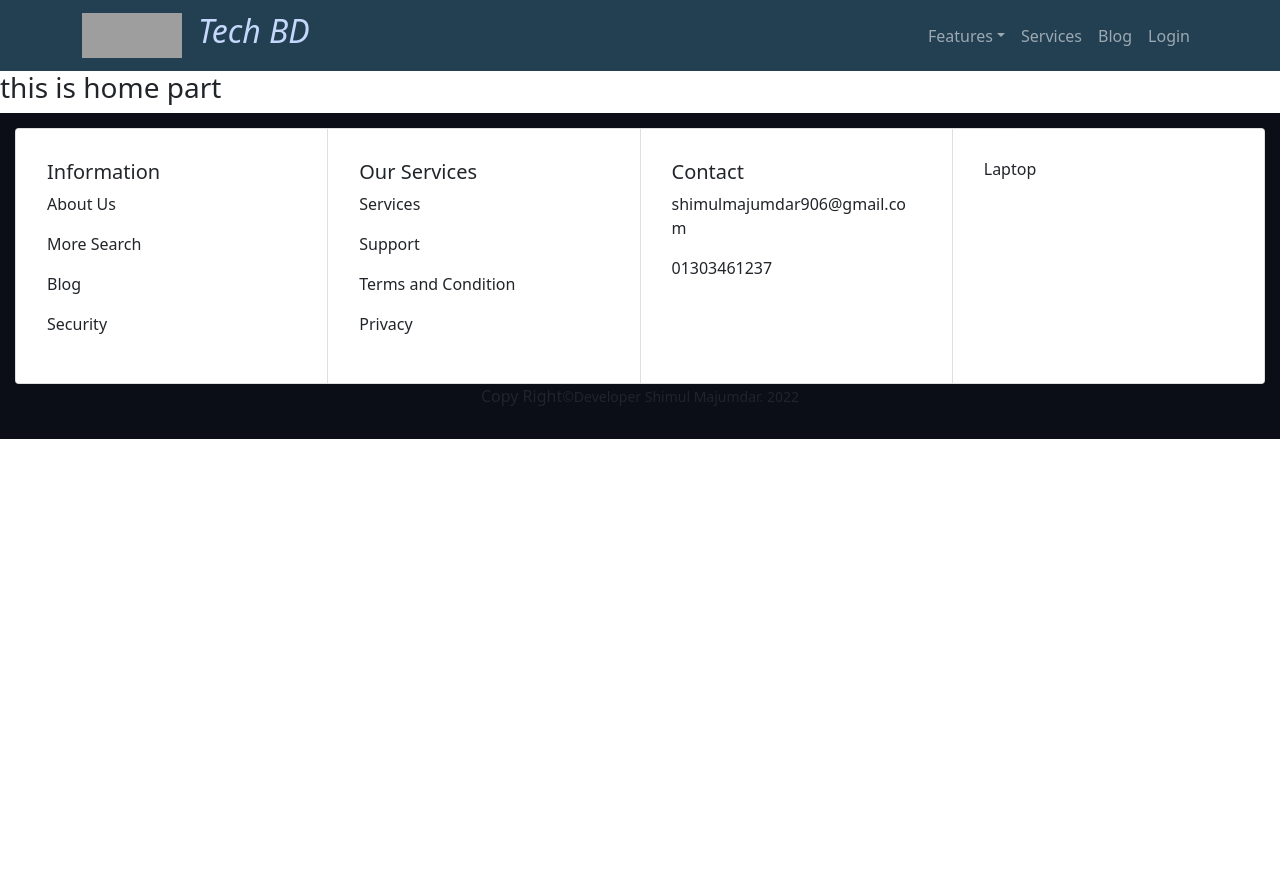
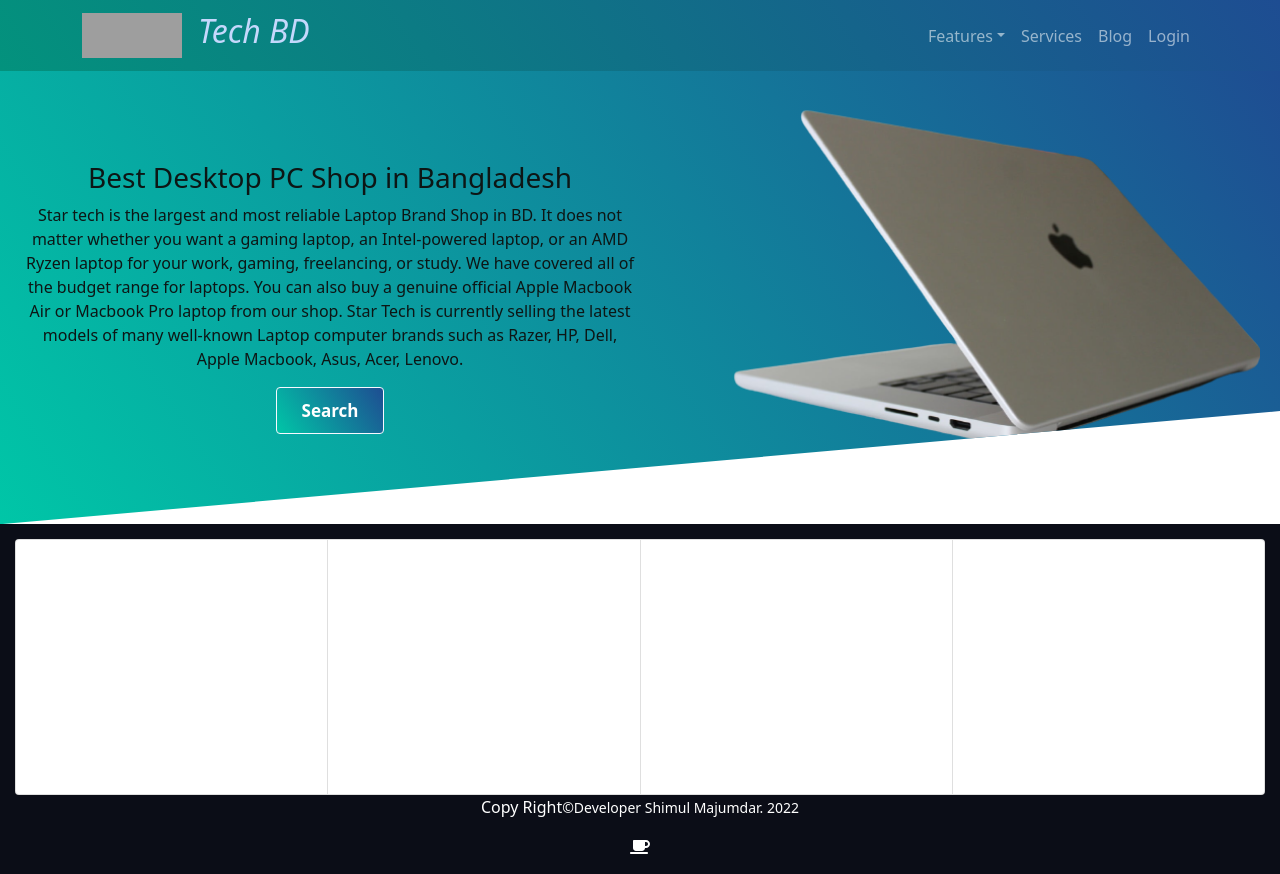
Before and after one commit to Shimulmajumdarshuvo/Tech-BD-Client-site, a React (Create React App) app: page / in a window 1280 px wide. Before the commit the page ends 800 px from the top, so only its background shows below. Built offline with nearby package versions, Linux system fonts and the light colour scheme; no server answers; grey boxes are pictures that could not be loaded.

Commit message:
banner part commit

```diff
--- a/package.json
+++ b/package.json
@@ -3,6 +3,9 @@
   "version": "0.1.0",
   "private": true,
   "dependencies": {
+    "@fortawesome/fontawesome-svg-core": "^6.1.1",
+    "@fortawesome/free-solid-svg-icons": "^6.1.1",
+    "@fortawesome/react-fontawesome": "^0.1.18",
     "@testing-library/jest-dom": "^5.16.4",
     "@testing-library/react": "^13.1.1",
     "@testing-library/user-event": "^13.5.0",
--- /dev/null
+++ b/src/Components/Home/Banner/Banner.css
@@ -0,0 +1,45 @@
+.banner {
+    background-image: linear-gradient(57deg, #00c6a7, #1e4d92);
+    clip-path: polygon(0% 0%, 100% 0%, 100% 75%, 0% 100%);
+    display: grid;
+    grid-template-columns: 1fr 1fr;
+    text-align: center;
+    color: rgb(13, 22, 21);
+    padding: 20px;
+}
+
+.left {
+    display: flex;
+    text-align: center;
+    align-items: center;
+}
+
+.left button {
+    border: 1px solid ghostwhite;
+    font-size: 17px;
+    font-weight: bold;
+    color: #fff;
+    border-radius: 4px;
+    padding: 10px 25px;
+    background: linear-gradient(57deg, #00c6a7, #1e4d92);
+}
+
+.left button:hover {
+    background: linear-gradient(57deg, #00c6a7, #1e4d92, #00c6a7);
+
+}
+
+.right {}
+
+.right img {
+    width: 100%;
+}
+
+@media only screen and (max-width:760px) {
+    .banner {
+        display: grid;
+        grid-template-columns: 1fr;
+
+    }
+
+}
--- /dev/null
+++ b/src/Components/Home/Banner/Banner.js
@@ -0,0 +1,26 @@
+import React from 'react';
+import mackbook from '../../../images/mackbook.png';
+import './Banner.css';
+
+
+const Banner = () => {
+    return (
+        <div className='banner'>
+            <div className='left'>
+                <center>
+                    <h3>Best Desktop PC Shop in Bangladesh</h3>
+                    <p><span>Star tech is the largest and most reliable Laptop
+                        Brand Shop in BD. It does not matter whether you want a gaming laptop, an Intel-powered laptop, or an AMD Ryzen laptop for your work, gaming, freelancing, or study. We have covered all of the budget range for laptops. You can also buy a genuine official Apple Macbook Air or Macbook Pro laptop from our shop. Star Tech is currently selling the latest models of many well-known Laptop computer brands such as Razer, HP, Dell, Apple Macbook, Asus, Acer, Lenovo.</span></p>
+
+
+                    <button>Search</button>
+                </center>
+            </div>
+            <div className='right'>
+                <img src={mackbook} alt="" />
+            </div>
+        </div>
+    );
+};
+
+export default Banner;
--- a/src/Components/Home/Home.js
+++ b/src/Components/Home/Home.js
@@ -1,9 +1,10 @@
 import React from 'react';
+import Banner from './Banner/Banner';
 
 const Home = () => {
     return (
         <div>
-            <h3>this is home part</h3>
+            <Banner></Banner>
         </div>
     );
 };
--- a/src/Components/Share/Footer/Footer.css
+++ b/src/Components/Share/Footer/Footer.css
@@ -1,5 +1,6 @@
 .footer {
     background-color: #0B0D17;
+    color: white;
 
 
     padding: 15px;
--- a/src/Components/Share/Footer/Footer.js
+++ b/src/Components/Share/Footer/Footer.js
@@ -1,5 +1,7 @@
 import React from 'react';
 import { Card, CardGroup } from 'react-bootstrap';
+import { FontAwesomeIcon } from '@fortawesome/react-fontawesome';
+import { faCoffee } from '@fortawesome/free-solid-svg-icons';
 import './Footer.css';
 
 const Footer = () => {
@@ -48,7 +50,7 @@
                     <Card.Body >
 
                         <Card.Text>
-                            <h6>Laptop</h6>
+                            <h6> <FontAwesomeIcon icon={faCoffee} />Laptop</h6>
                         </Card.Text>
                     </Card.Body>
 
@@ -57,6 +59,8 @@
 
             <div className='text-center'><p >Copy Right<small><span>&copy;</span>
                 Developer Shimul Majumdar. {new Date().getUTCFullYear()}</small></p>
+
+                <FontAwesomeIcon icon={faCoffee} />
             </div>
 
 
--- a/src/Components/Share/Header/Header.css
+++ b/src/Components/Share/Header/Header.css
@@ -1,5 +1,5 @@
 .navbar-part {
-    background-color: #234053;
+    background-image: linear-gradient(57deg, #03927d, #1e4d92);
 
 }
 
```
Also changed, not shown: src/images/mackbook.png (added), 1 other file (tests, documents, lock files or other folders).
